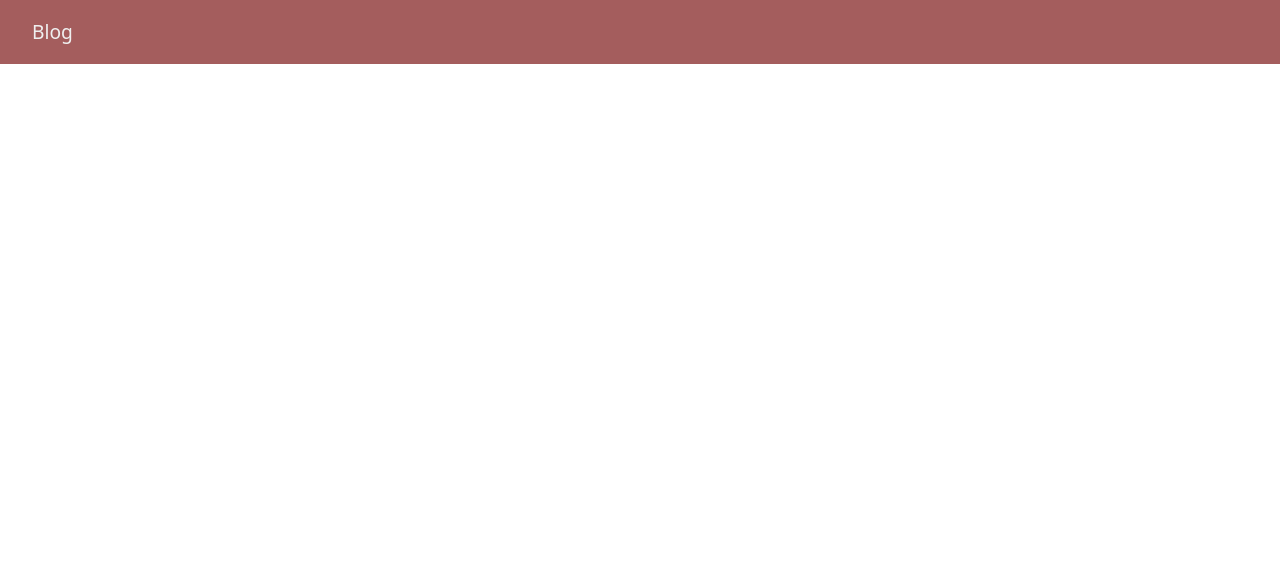
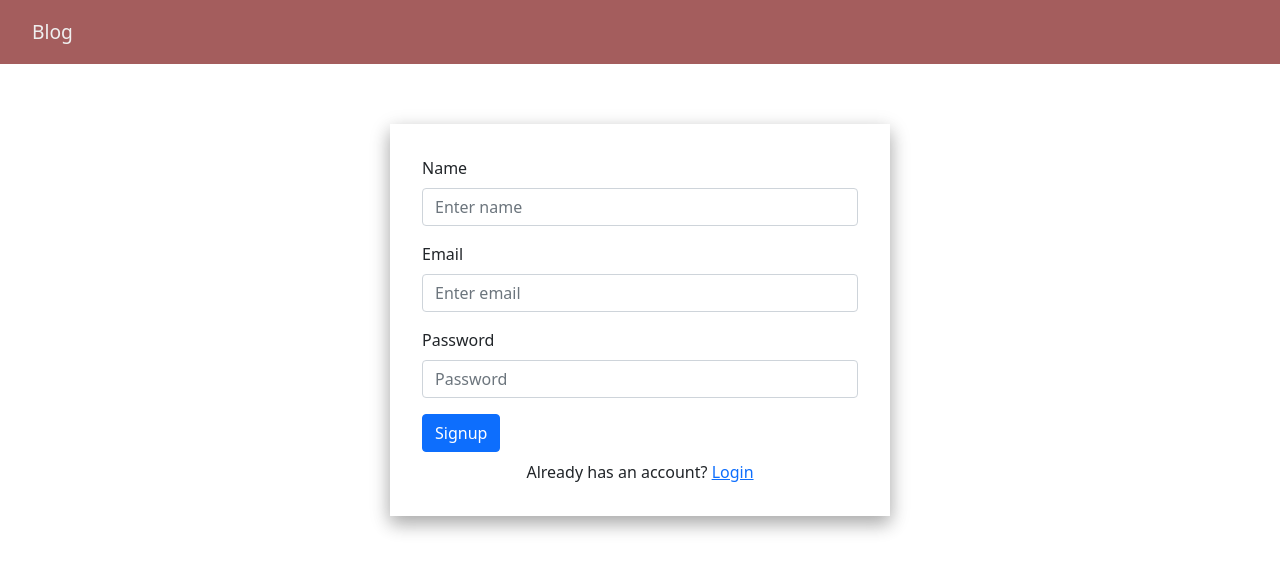
Before and after one commit to sachin-me/blog-app, a React (Create React App) app in the folder client/: page /signup in a window 1280 px wide. Shown: the top 572 px of the page. Built offline with nearby package versions, Linux system fonts and the light colour scheme.

Commit message:
Added user redirection and modified dashboard

```diff
--- a/client/src/App.js
+++ b/client/src/App.js
@@ -3,6 +3,8 @@ import { BrowserRouter, Route, Switch } from "react-router-dom";
 import "./App.scss";
 import Dashboard from "./Components/Dashboard";
 import Header from "./Components/Header";
+import Login from "./Components/Login";
+import Signup from "./Components/Signup";
 
 function App(params) {
   return (
@@ -10,6 +12,8 @@ function App(params) {
       <Header />
       <Switch>
         <Route exact path="/" component={Dashboard} />
+        <Route exact path="/signup" component={Signup} />
+        <Route exact path="/login" component={Login} />
       </Switch>
     </BrowserRouter>
   );
--- a/client/src/App.scss
+++ b/client/src/App.scss
@@ -44,8 +44,25 @@ body {
     padding: 1rem 0;
     text-align: center;
   }
+  div {
+    text-align: center;
+    a {
+      text-decoration: none;
+    }
+  }
 }
 
-.login-card {
-  height: 50% !important;
+// user creation form
+.form-wrapper {
+  max-width: 500px;
+  width: 100%;
+  margin: 60px auto;
+  box-shadow: 0 8px 16px 0 rgba(0, 0, 0, 0.2),
+      0 6px 20px 0 rgba(0, 0, 0, 0.19);
+  padding: 2rem;
 }
+
+// common
+.center {
+  text-align: center;
+}
--- a/client/src/Components/Dashboard/index.js
+++ b/client/src/Components/Dashboard/index.js
@@ -1,4 +1,5 @@
 import React from "react";
+import { Link } from "react-router-dom";
 import Login from "../Login";
 import Signup from "../Signup";
 
@@ -7,11 +8,15 @@ function Dashboard(params) {
     <div className="dashboard">
       <div className="link-card">
         <h3>Create an account</h3>
-        <Signup />
+        <div>
+          <Link to="/signup">Signup</Link>
+        </div>
       </div>
-      <div className="link-card login-card">
+      <div className="link-card">
         <h3>Login here</h3>
-        <Login />
+        <div>
+          <Link to="/login">Login</Link>
+        </div>
       </div>
     </div>
   );
--- a/client/src/Components/Login/index.js
+++ b/client/src/Components/Login/index.js
@@ -1,10 +1,14 @@
 import React from "react";
+import { Link } from "react-router-dom";
 import LoginForm from "./LoginForm";
 
 function Login(props) {
   return (
     <div className="form-wrapper">
       <LoginForm />
+      <div className="center mt-2">
+        <Link to="/signup">Create an account</Link>
+      </div>
     </div>
   );
 }
--- a/client/src/Components/Signup/index.js
+++ b/client/src/Components/Signup/index.js
@@ -1,5 +1,6 @@
 import React, { useEffect, useState } from "react";
 import { useDispatch, useSelector } from "react-redux";
+import { Link } from "react-router-dom";
 import userAction from "../../store/actions/userAction";
 import helperFunctions from "../../Utility";
 import Message from "../Common/Message";
@@ -29,7 +30,13 @@ function Signup(props) {
       email,
       password,
     };
-    dispatch(userAction.create(payload));
+    dispatch(
+      userAction.create(payload, (success) => {
+        if (success) {
+          props.history.push("/login");
+        }
+      })
+    );
   };
 
   const validateEmailPassword = () => {
@@ -70,6 +77,10 @@ function Signup(props) {
         validateEmailPassword={validateEmailPassword}
       />
       <Message message={message} error={error} />
+      <div className="mt-2 center">
+        <span>Already has an account? </span>
+        <Link to="/login">Login</Link>
+      </div>
     </div>
   );
 }
--- a/client/src/store/actions/userAction.js
+++ b/client/src/store/actions/userAction.js
@@ -17,11 +17,13 @@ const userAction = {
             payload: data.data,
             message: data.message,
           });
+          cb(true);
         } else {
           dispatch({
             type: "USER_SIGNUP_FAIL",
             error: data.error,
           });
+          cb(false);
         }
       });
   },
```
